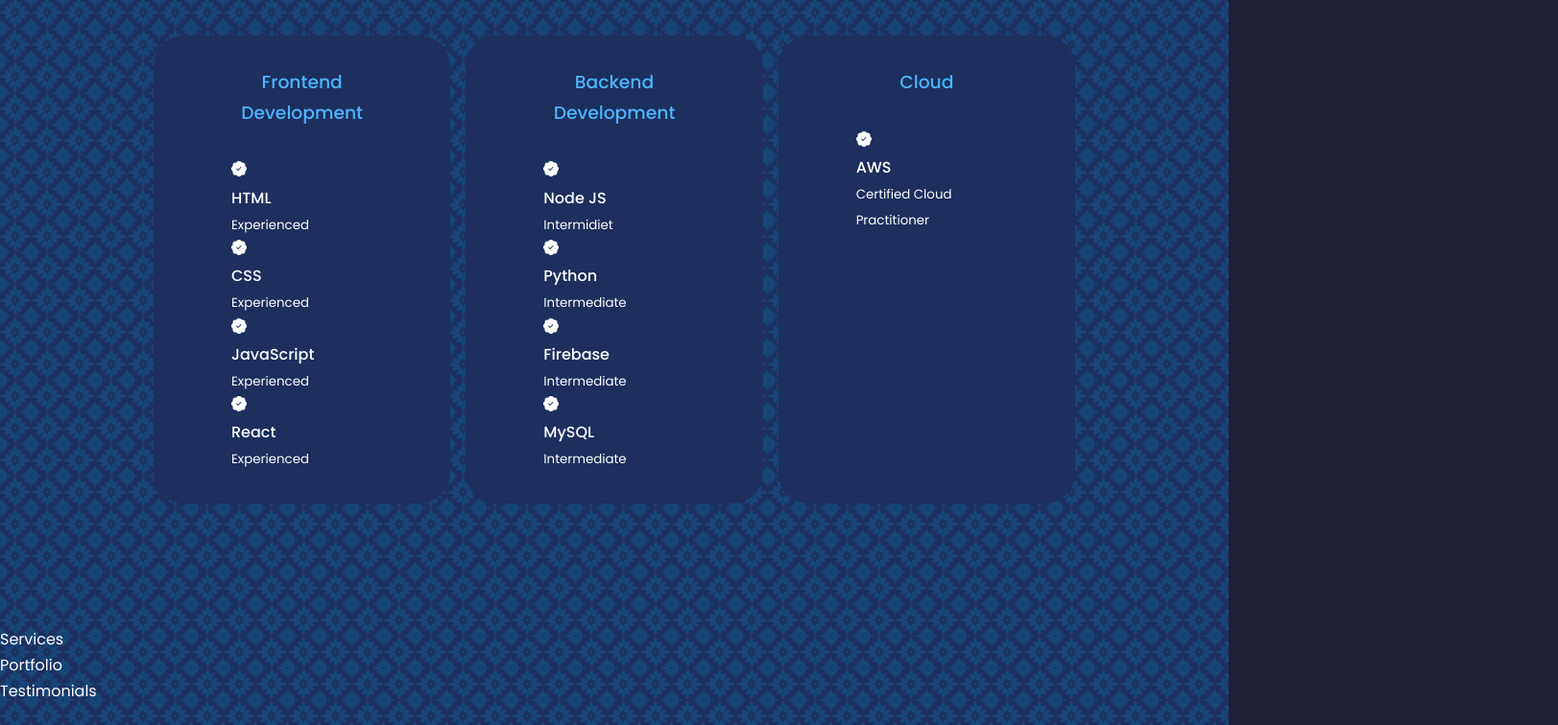
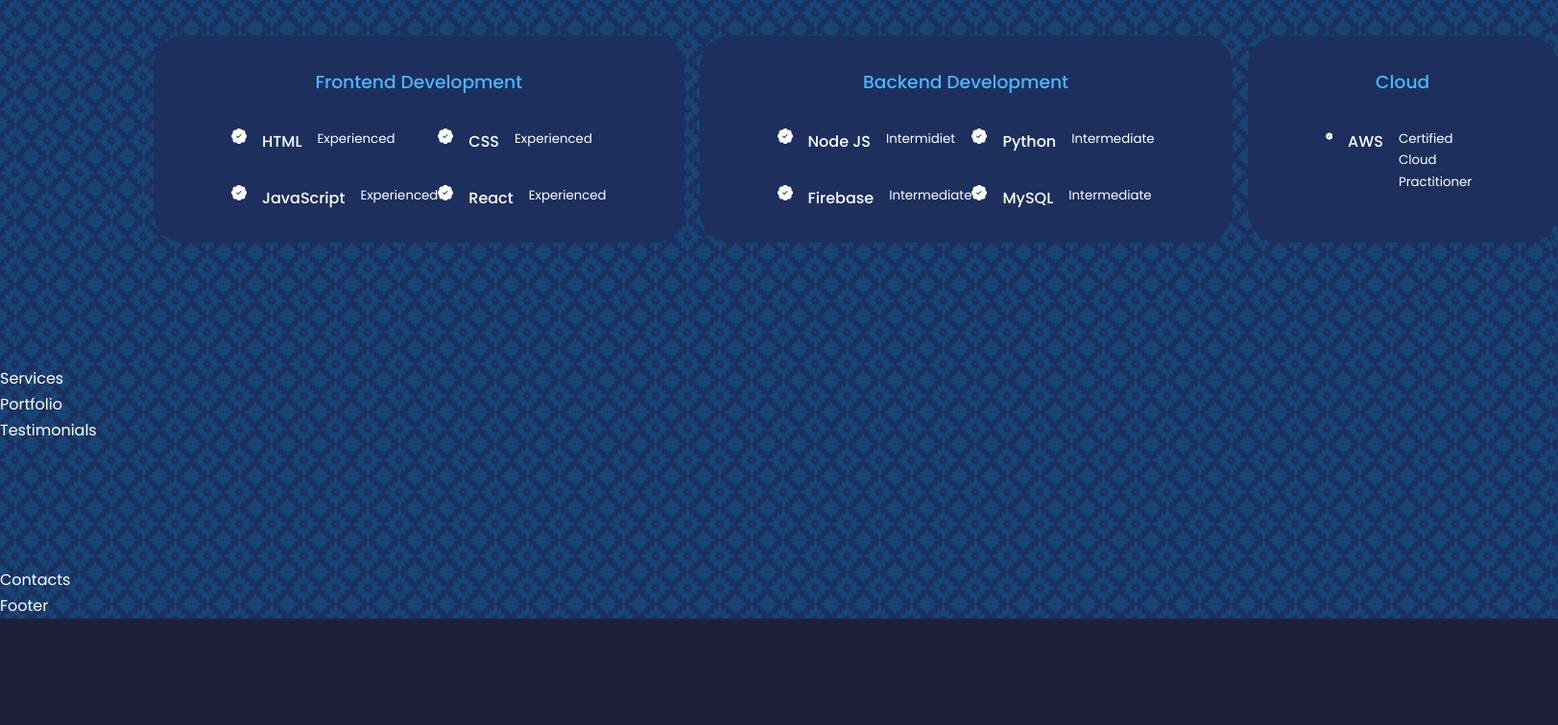
Before and after one commit to Gitthuma/george-githuma-portfolio-website, a React (Create React App) app: page / in a window 1280 px wide. Shown: the part 1820-2576 px from the top of the page at 96% size, 1623 px wide, since content can reach past the window. After the commit the page ends 2465 px from the top, so only its background shows below. Built offline with nearby package versions, Linux system fonts and the light colour scheme.

Commit message:
Style articles

```diff
--- a/src/Components/Experience/Experience.css
+++ b/src/Components/Experience/Experience.css
@@ -27,3 +27,16 @@
     margin-bottom: 2rem;
     color: var(--color-primary);
 }
+
+/*Style experience__content*/
+.experience__content {
+    display: grid;
+    grid-template-columns: 1fr 1fr;
+    row-gap: 2rem;
+}
+
+/*Style articles*/
+.experience_details {
+    display: flex;
+    gap: 1rem;
+}
```
